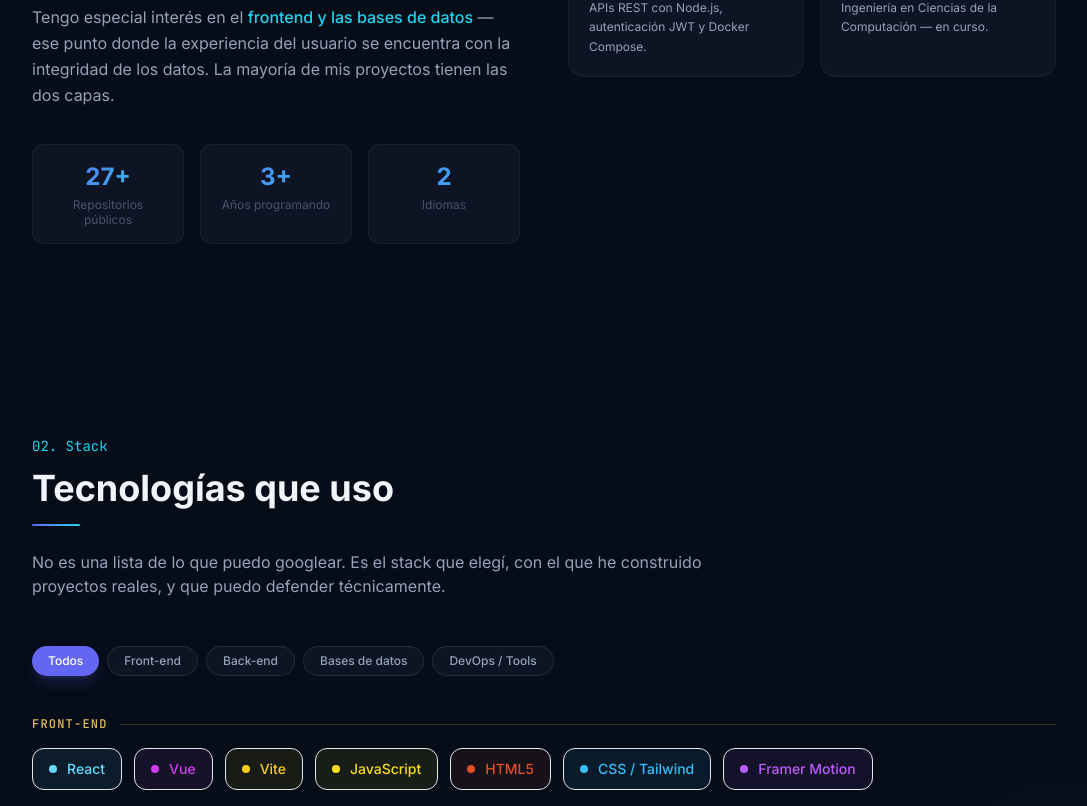
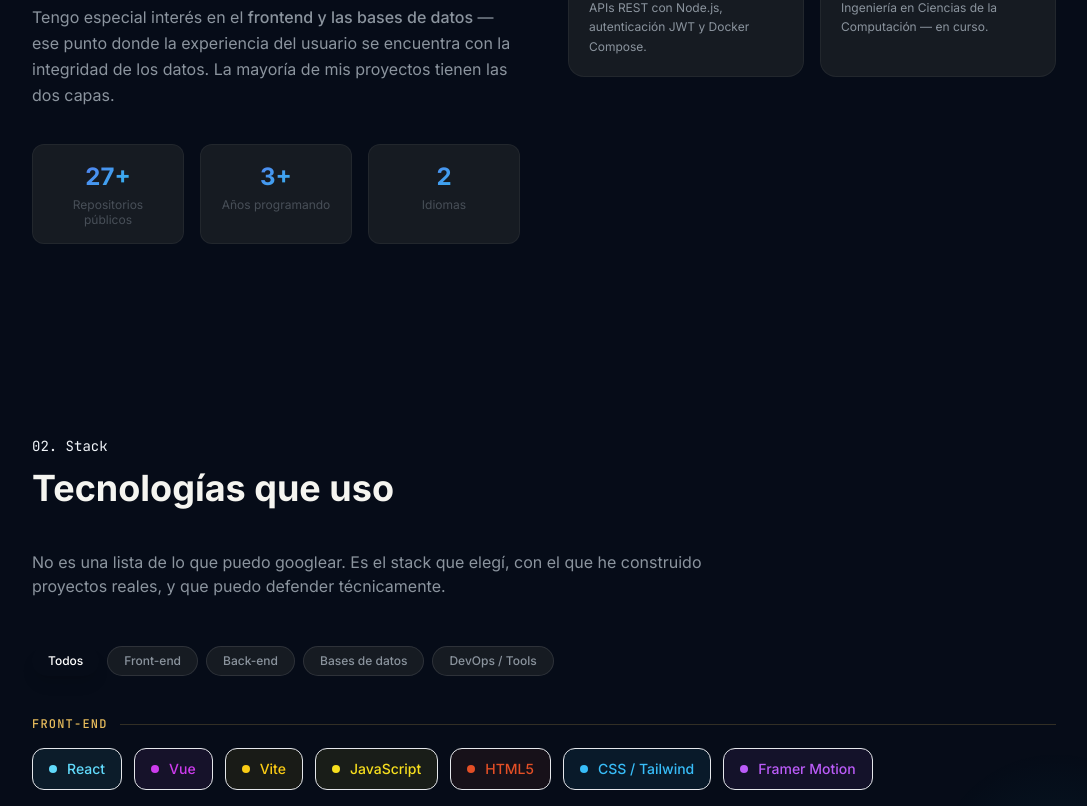
Before and after one commit to Pxdro-410/portafolio-PedroCaso, a React (Vite) app: page / in a window 1280 px wide. Shown: the part 1354-2160 px from the top of the page, without its empty margins (96-1183 px from the left). Built offline with nearby package versions, Linux system fonts and the light colour scheme.

Commit message:
style: migrar paleta de colores a tonalidades azul con menta en Tailwind

```diff
--- a/tailwind.config.js
+++ b/tailwind.config.js
@@ -8,24 +8,24 @@
     extend: {
       colors: {
         bg: {
-          base: '#060C18',
-          surface: '#0D1424',
-          elevated: '#111827',
+          base: '#0D1117',
+          surface: '#161B22',
+          elevated: '#1C2128',
         },
         accent: {
-          indigo: '#6366F1',
-          cyan: '#22D3EE',
-          'indigo-light': '#818CF8',
-          'cyan-light': '#67E8F9',
+          mint: '#20E3B2',
+          'mint-light': '#5EEFD0',
+          'mint-dim': '#0FAF88',
+          white: '#F5F5F0',
         },
         text: {
-          primary: '#F1F5F9',
-          secondary: '#94A3B8',
-          muted: '#475569',
+          primary: '#F5F5F0',
+          secondary: '#8B949E',
+          muted: '#484F58',
         },
       },
       fontFamily: {
-        sans: ['Inter', 'system-ui', 'sans-serif'],
+        sans: ['Geist', 'system-ui', 'sans-serif'],
         mono: ['JetBrains Mono', 'Fira Code', 'monospace'],
       },
       animation: {
```
